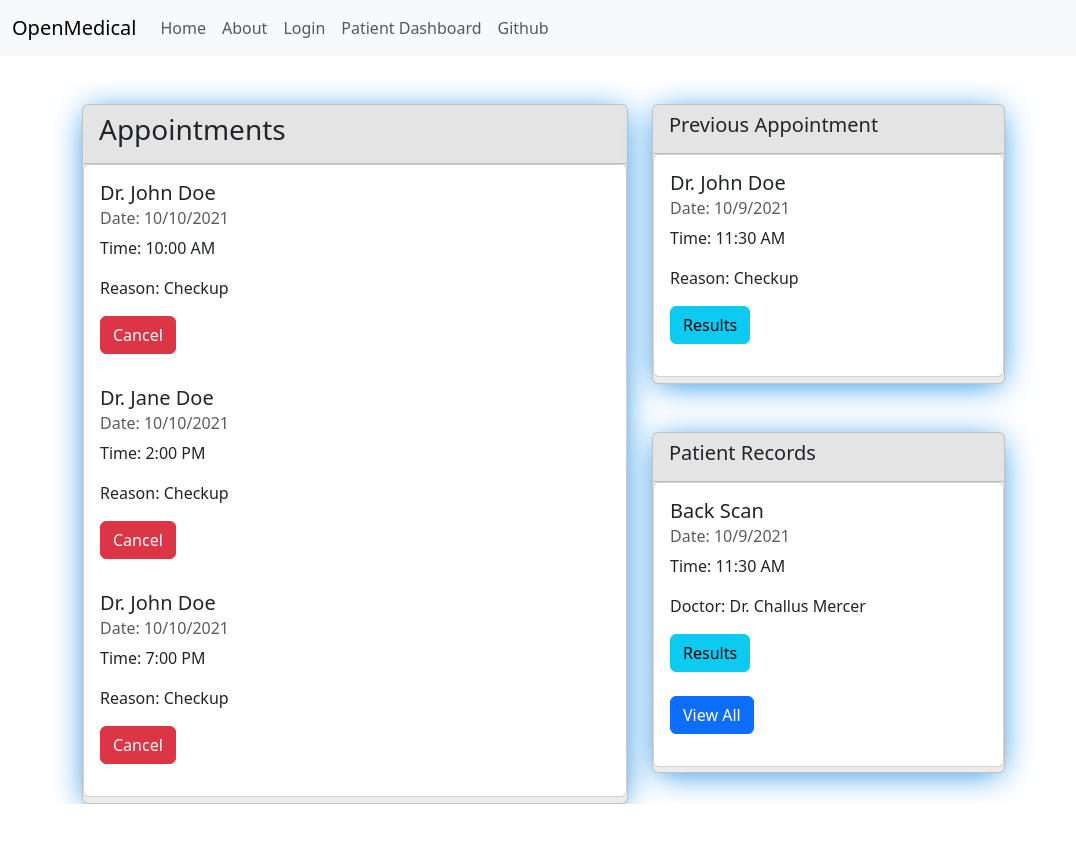
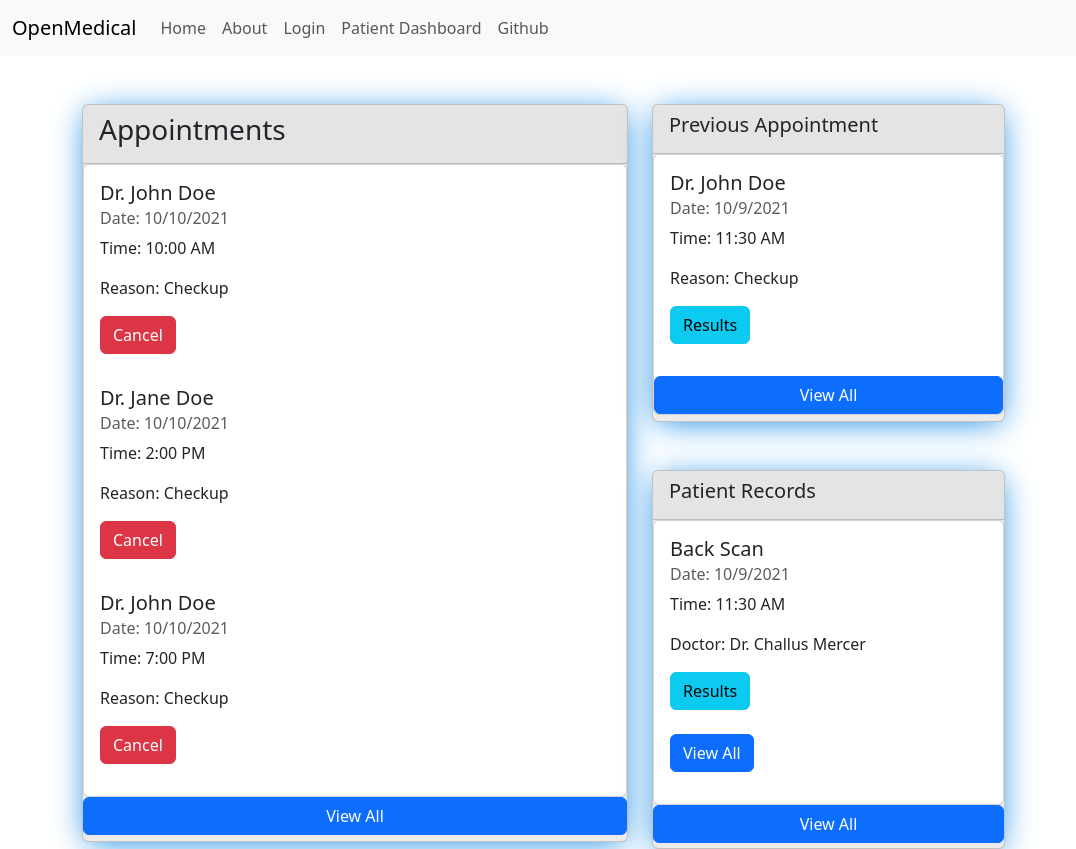
Before and after one commit to ThomasCross257/OpenMedical, a React (Vite) app in the folder OpenMedicalApp-React/: page /patientDashboard in a window 1280 px wide. Shown: the whole page, without its empty margins (0-1076 px from the left). Before the commit the page ends 804 px from the top, so only its background shows below. Built offline with nearby package versions, Linux system fonts and the light colour scheme.

Commit message:
Additional widget edits

```diff
--- a/OpenMedicalApp-React/src/components/RecentApp.tsx
+++ b/OpenMedicalApp-React/src/components/RecentApp.tsx
@@ -20,6 +20,7 @@ function RecentAppWidget() {
                     </div>
                 </li>
             </ul>
+            <button className="btn btn-primary">View All</button>
         </div>
     </div>
   );
--- a/OpenMedicalApp-React/src/components/RecordWidget.tsx
+++ b/OpenMedicalApp-React/src/components/RecordWidget.tsx
@@ -26,6 +26,7 @@ function RecordWidget() {
 
             </ul>
         </div>
+        <button className="btn btn-primary">View All</button>
     </div>
   );
 }
--- a/OpenMedicalApp-React/src/components/UpcomingAppointment.tsx
+++ b/OpenMedicalApp-React/src/components/UpcomingAppointment.tsx
@@ -39,6 +39,7 @@ function AppointmentWidget() {
                 </li>
             </ul>
         </div>
+        <button className="btn btn-primary">View All</button>
     </div>
   );
 }
--- a/OpenMedicalApp-React/src/components/Widget.css
+++ b/OpenMedicalApp-React/src/components/Widget.css
@@ -10,3 +10,9 @@
     box-shadow: 0px 4px 33px -5px #0984E3;
     padding-bottom: 1%;
 }
+.RecordWidget{
+    width: 353px;
+    background: #ebebeb;
+    box-shadow: 0px 4px 33px -5px #0984E3;
+    padding-bottom: 1%;
+}
```
